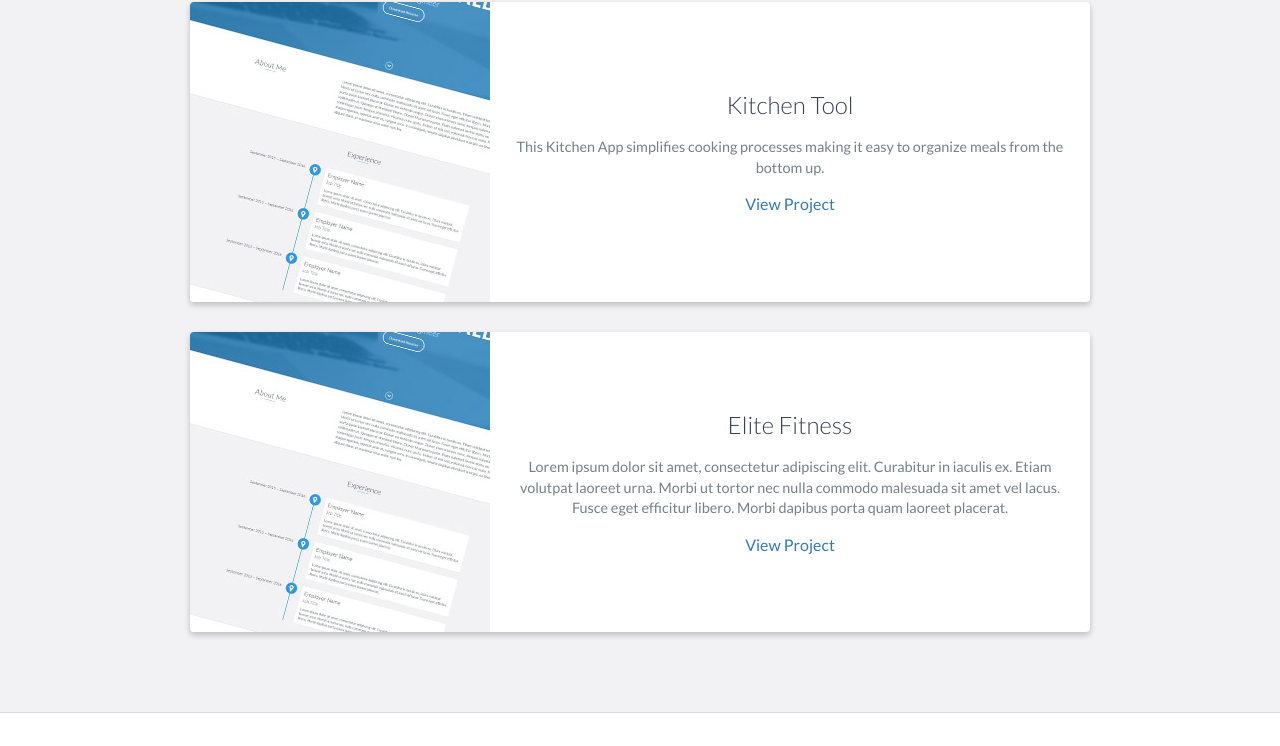
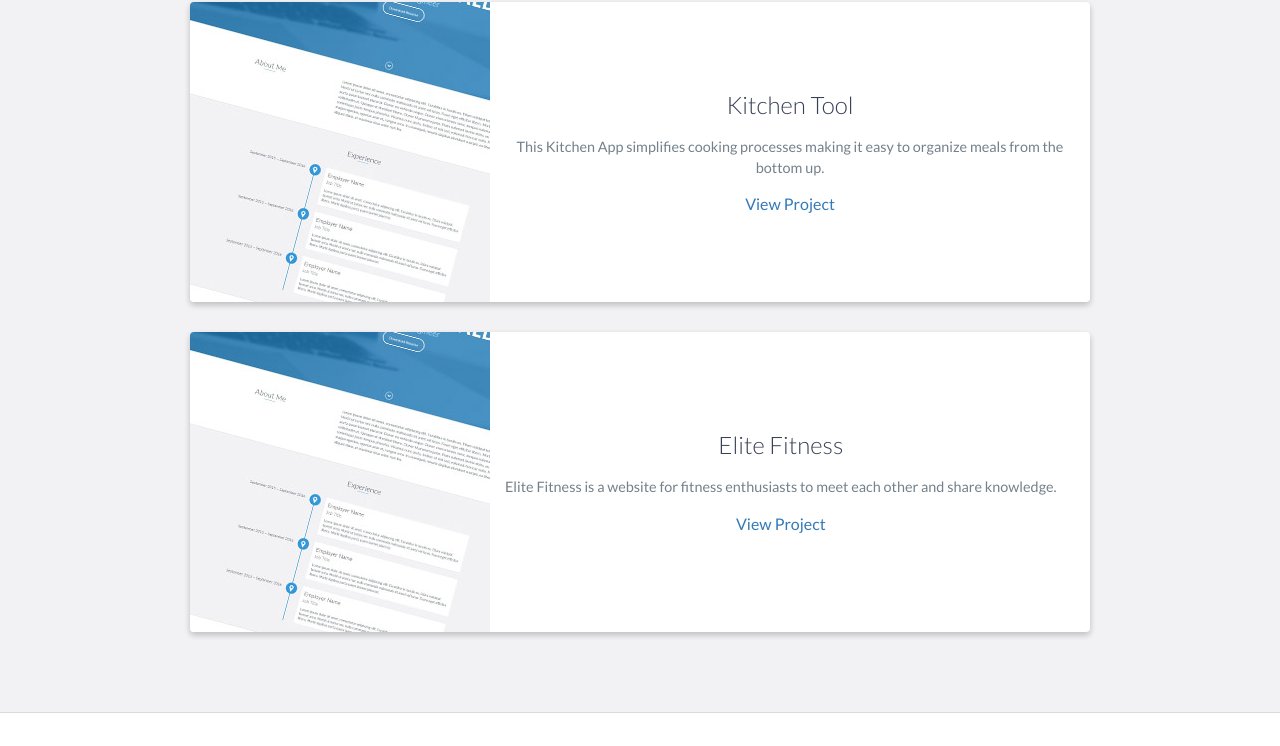
Before and after one commit to JulianBarrett/JulianBarrett.github.io, a website: page index.html in a window 1280 px wide. Shown: the part 1303-2049 px from the top of the page. Drawn offline with nearby package versions, Linux system fonts and the light colour scheme.

Commit message:
Update index.html

```diff
--- a/index.html
+++ b/index.html
@@ -171,7 +171,7 @@
                     <div class="project-info">
                         <h3>Elite Fitness</h3>
                         <p>
-                            Lorem ipsum dolor sit amet, consectetur adipiscing elit. Curabitur in iaculis ex. Etiam volutpat laoreet urna. Morbi ut tortor nec nulla commodo malesuada sit amet vel lacus. Fusce eget efficitur libero. Morbi dapibus porta quam laoreet placerat.
+                            Elite Fitness is a website for fitness enthusiasts to meet each other and share knowledge.
                         </p>
                         <a href="index2.html">View Project</a>
                     </div>
```
